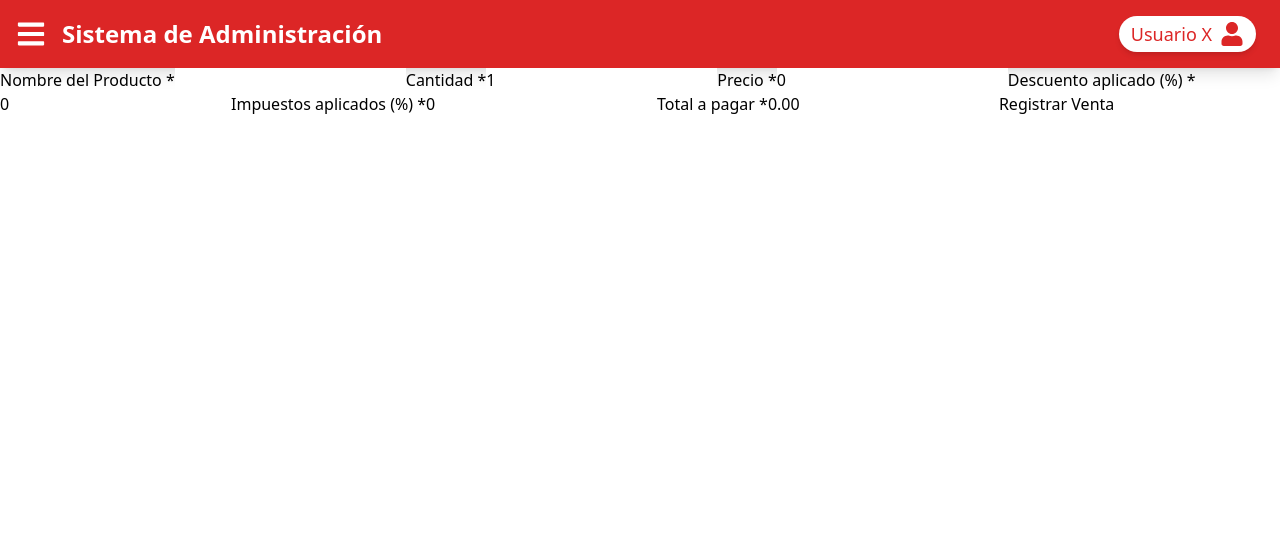
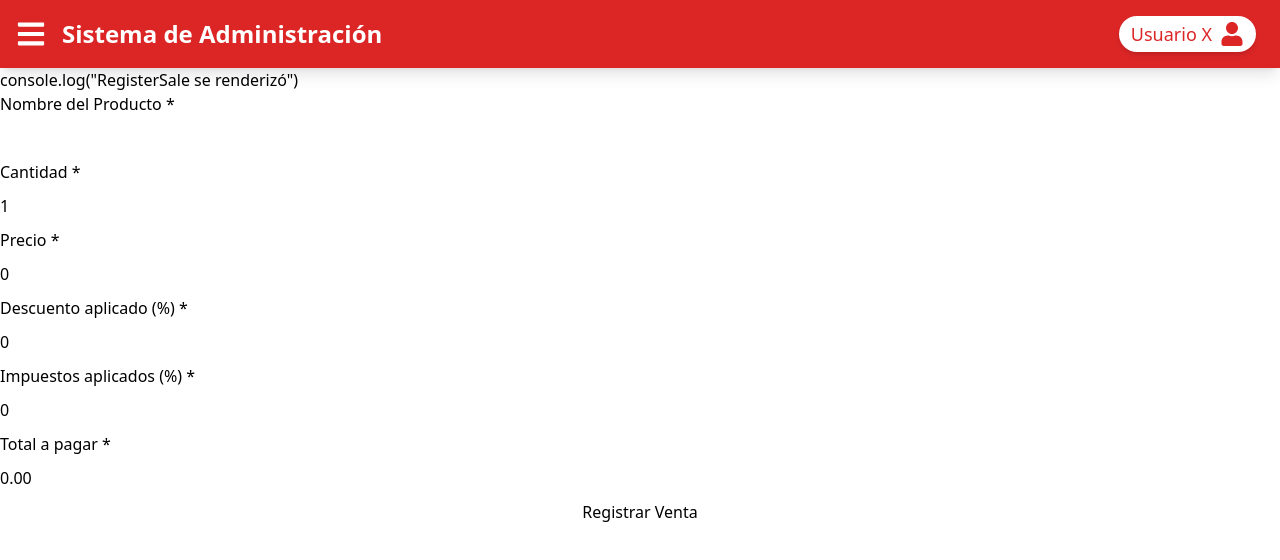
Before and after one commit to PatrickGQ/Proyecto-TallerSisInfo, a React (Vite) app in the folder FRONTEND/: page /ventas/registrar/venta in a window 1280 px wide. Shown: the top 560 px of the page. Built offline with nearby package versions, Linux system fonts and the light colour scheme.

Commit message:
Correcion de errores en la IU

```diff
--- a/FRONTEND/src/GENERALCOMPONENTS/NavBar.jsx
+++ b/FRONTEND/src/GENERALCOMPONENTS/NavBar.jsx
@@ -28,7 +28,7 @@ const NavBar = ({closeNavBar}) => {
             <ul className="pl-8 space-y-2">
               <li>
                 <Link
-                  to="/sales/newSale"
+                  to="/ventas/registrar/venta"
                   className="flex items-center space-x-2 p-2 rounded-lg hover:bg-red-600 transition-colors"
                   onClick={closeNavBar}>
                   <span>Registrar Venta</span>
--- a/FRONTEND/src/PAGES/RegisterSale/Components/SaleForm.jsx
+++ b/FRONTEND/src/PAGES/RegisterSale/Components/SaleForm.jsx
@@ -2,12 +2,12 @@ import { useState, useEffect } from "react";
 
 const SaleForm = () => {
   const [form, setForm] = useState({
-    productName: "",  // Estado inicial con el nombre del producto
-    quantity: 1,      // Estado inicial para la cantidad del producto
-    price: 0,         // Estado inicial para el precio del producto
-    discount: 0,      // Estado inicial para el descuento aplicado
-    tax: 0,           // Estado inicial para los impuestos
-    totalAmount: 0,   // Estado inicial para el total a pagar
+    productName: "",
+    quantity: 1,
+    price: 0,
+    discount: 0,
+    tax: 0,
+    totalAmount: 0,
   });
 
   // Cálculo del total
@@ -19,7 +19,7 @@ const SaleForm = () => {
     const total = subtotalWithDiscount + taxAmount;
     setForm((prevForm) => ({
       ...prevForm,
-      totalAmount: total.toFixed(2),  // Fijamos el total a 2 decimales
+      totalAmount: total.toFixed(2),
     }));
   }, [form.price, form.quantity, form.discount, form.tax]);
 
@@ -33,12 +33,12 @@ const SaleForm = () => {
 
   const handleSubmit = (e) => {
     e.preventDefault();
-    console.log(form);  // Mostrar todos los detalles del formulario, incluyendo el total
+    console.log(form);
   };
 
   return (
     <div>
-      <form onSubmit={handleSubmit}>
+      <form onSubmit={handleSubmit} style={{ display: 'flex', flexDirection: 'column', gap: '10px' }}>
         <label>
           Nombre del Producto <span>*</span>
         </label>
--- a/FRONTEND/src/PAGES/RegisterSale/RegisterSale.jsx
+++ b/FRONTEND/src/PAGES/RegisterSale/RegisterSale.jsx
@@ -3,6 +3,7 @@ import SaleForm from './Components/SaleForm';
 const RegisterSale = () => {
   return (
     <>
+    console.log("RegisterSale se renderizó")
     <SaleForm></SaleForm>
     </>
   )
```
